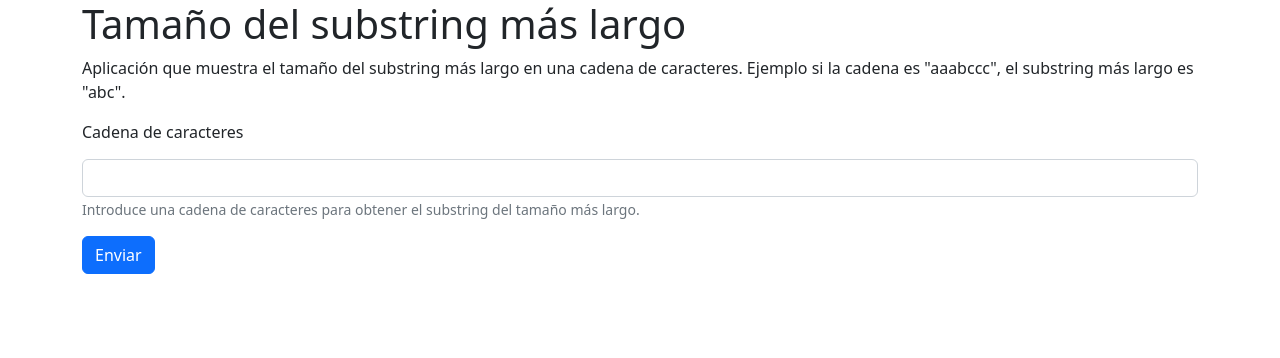
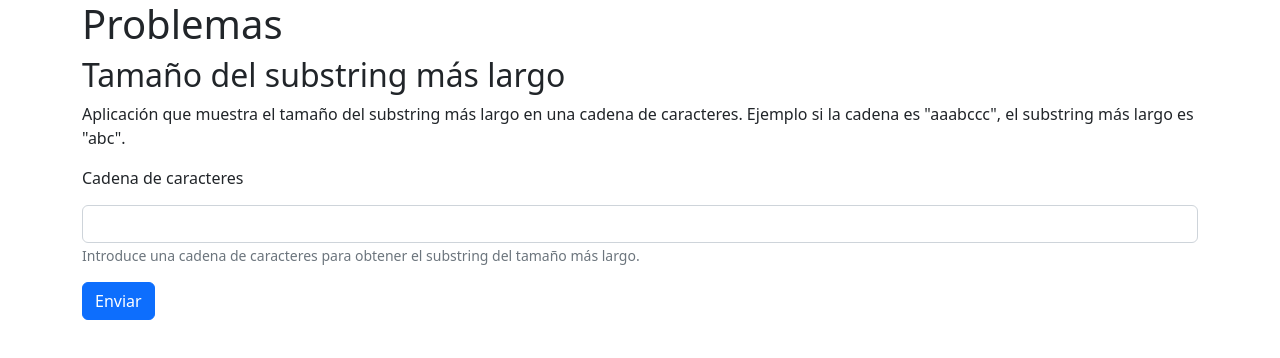
Before and after one commit to preciado04/problemas, a plain HTML site: page index.html in a window 1280 px wide. Drawn offline with Linux system fonts and the light colour scheme.

Commit message:
Updated index file.

```diff
--- a/index.html
+++ b/index.html
@@ -1,7 +1,7 @@
 <!DOCTYPE html>
 <html>
   <head>
-    <title>TSML</title>
+    <title>Problemas</title>
     <meta charset="UTF-8">
     <meta name="viewport" content="width=device-width, initial-scale=1.0">
     <link rel="stylesheet" href="css/bootstrap.min.css">
@@ -9,7 +9,10 @@
   </head>
   <body>
     <div class="container">
-      <h1>Tamaño del substring más largo</h1>
+      <h1>Problemas</h1>
+    </div>
+    <div class="container">
+      <h2>Tamaño del substring más largo</h2>
       <p>Aplicación que muestra el tamaño del substring más largo en una cadena de caracteres. Ejemplo si la cadena es "aaabccc", el substring más largo es "abc".</p>
       <form id="largest-substring-size">
         <div class="form-group">
```
